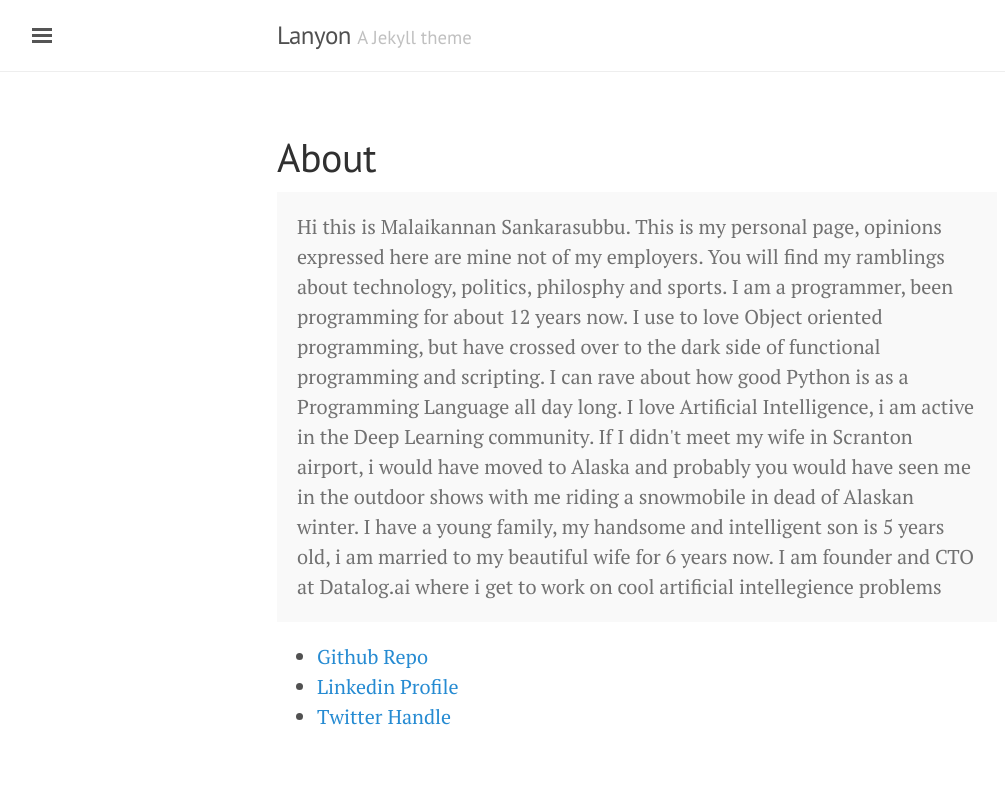
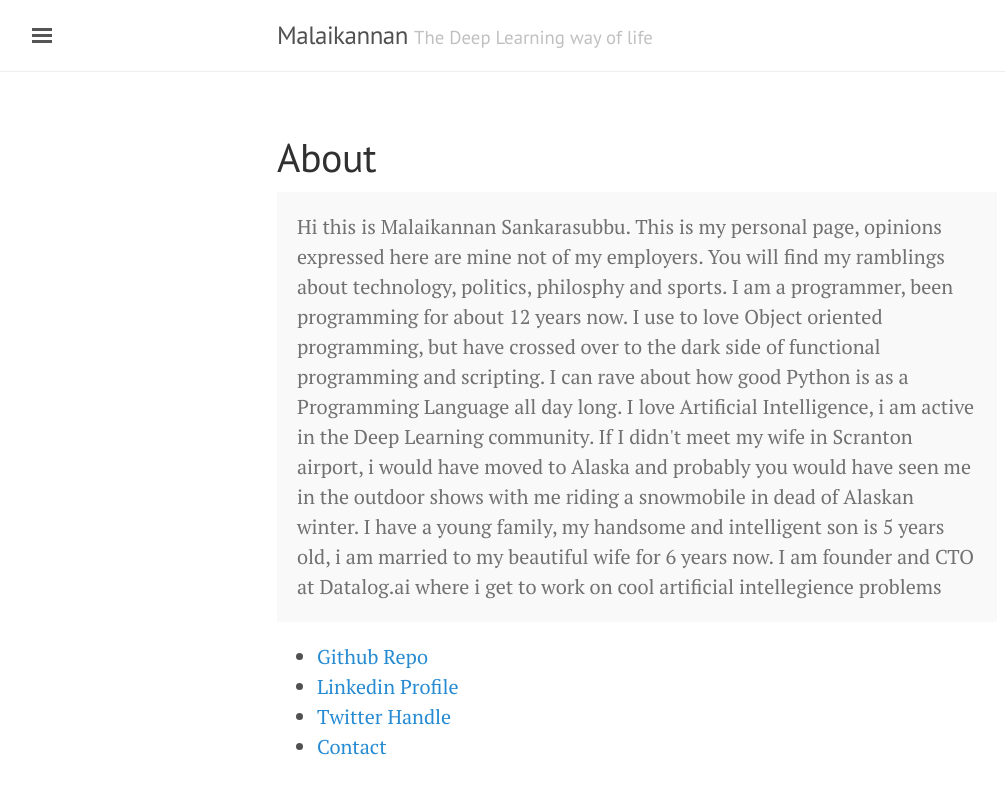
Before and after one commit to malaikannan/malaikannan.github.io, a Jekyll site: the page built from about.md, in a window 1280 px wide. Shown: the top 794 px of the page, without its empty margins (3-1008 px from the left). Built offline with Jekyll 4.4.1, drawn with Linux system fonts in a browser that asks for light colours.

Commit message:
updated abut page

```diff
--- a/_config.yml
+++ b/_config.yml
@@ -5,9 +5,9 @@ permalink:           pretty
 
 
 # Setup
-title:               Lanyon
-tagline:             'A Jekyll theme'
-description:         'A reserved <a href="http://jekyllrb.com" target="_blank">Jekyll</a> theme that places the utmost gravity on content with a hidden drawer. Made by <a href="https://twitter.com/mdo" target="_blank">@mdo</a>.'
+title:               'Malaikannan'
+tagline:             'The Deep Learning way of life'
+description:         'To Deep Learn or Not to Deep Learn.'
 url:                 http://malaikannan.io
 baseurl:             ''
 paginate:            5
--- a/about.md
+++ b/about.md
@@ -10,3 +10,4 @@ title: About
 * [Github Repo](https://github.com/malaikannan)
 * [Linkedin Profile](https://www.linkedin.com/in/malaikannan)
 * [Twitter Handle](https://twitter.com/malai_san)
+* [Contact](malai128@gmail.com)
```
